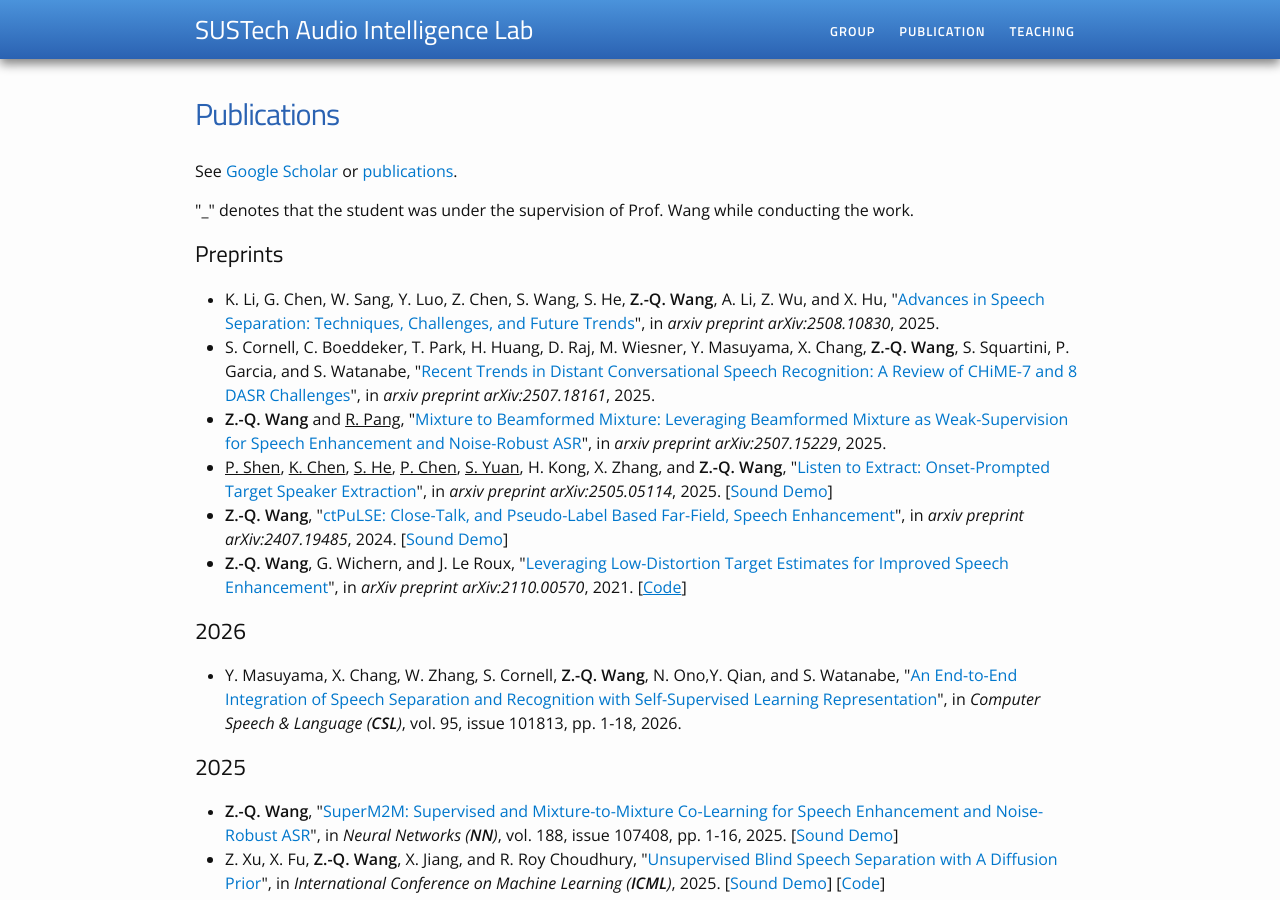
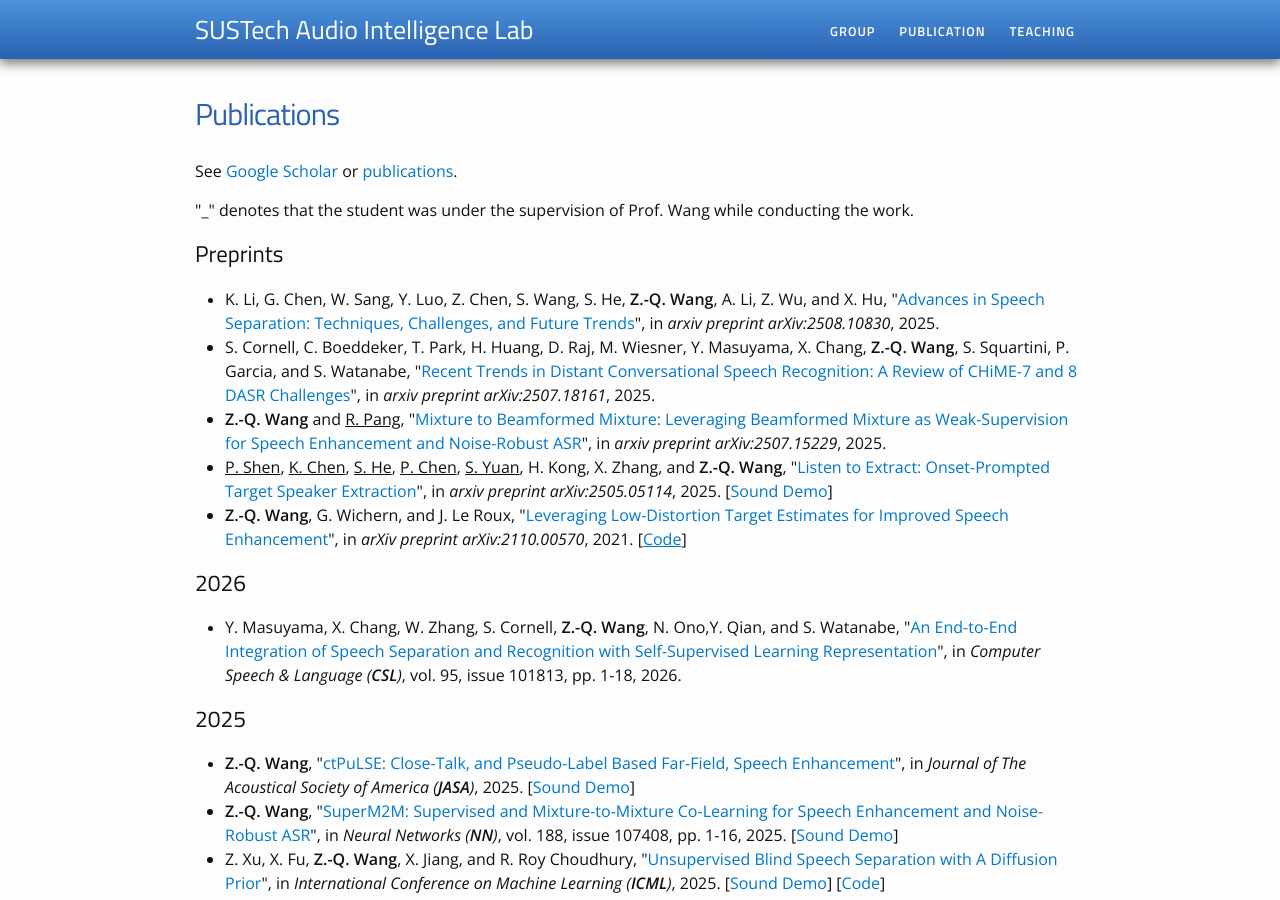
Before and after one commit to sustechailab/sustechailab.github.io, a Jekyll site: the page publication.html, which Jekyll copies as it is, in a window 1280 px wide and 900 px high. Built offline with Jekyll 4.4.1, drawn with Linux system fonts in a browser that asks for light colours.

Commit message:
Initial commit

```diff
--- a/index.html
+++ b/index.html
@@ -103,6 +103,7 @@ border-radius:50% 50% 50% 50%;
 <h2>News</h2>
 <div class="updates" style="height: 25em; overflow-y: scroll;">
 <ul>
+  <li>[09/2025] - Our paper "<i><a href="https://arxiv.org/abs/2407.19485" target="view_window">ctPuLSE: Close-Talk, and Pseudo-Label Based Far-Field, Speech Enhancement</a></i>" is accepted to JASA, 2025.</li>
   <li>[09/2025] - Prof. Wang is listed in "World's Top 2% Scientists List - Single-Year Impact" (全球前2%顶尖科学家年度榜单), 2025.</li>
   <li>[08/2025] - Our paper "<i><a href="https://arxiv.org/abs/2407.16370" target="view_window">Evolutionary Prompt Design for LLM-Based Post-ASR Error Correction</a></i>" is accepted to SiPS, 2025.</li>
   <li>[07/2025] - Our paper "<i><a href="https://arxiv.org/abs/2508.02071" target="view_window">Unsupervised Multi-Channel Speech Dereverberation via Diffusion</a></i>" is accepted to WASPAA, 2025.</li>
--- a/publication.html
+++ b/publication.html
@@ -101,10 +101,6 @@
     </li>
 
     <li>
-    <strong>Z.-Q. Wang</strong>, "<a href="https://arxiv.org/pdf/2407.19485" target="view_window">ctPuLSE: Close-Talk, and Pseudo-Label Based Far-Field, Speech Enhancement</a>", in <i>arxiv preprint arXiv:2407.19485</i>, 2024. [<a href="http://zqwang7.github.io/demos/ctPuLSE_demo/index.html" target="view_window">Sound Demo</a>]
-    </li>
-
-    <li>
     <strong>Z.-Q. Wang</strong>, G. Wichern, and J. Le Roux, "<a href="https://arxiv.org/abs/2110.00570" target="view_window">Leveraging Low-Distortion Target Estimates for Improved Speech Enhancement</a>", in <i>arXiv preprint arXiv:2110.00570</i>, 2021. [<a href="https://github.com/espnet/espnet/blob/master/espnet2/enh/separator/ineube_separator.py" target="view_window"><u>Code</u></a>]
     </li>
 
@@ -125,6 +121,10 @@
 <h2>2025</h2>
 <ul>
     <p class="STYLE1" align="justify"><font style="font-size: 12pt">
+
+    <li>
+    <strong>Z.-Q. Wang</strong>, "<a href="https://arxiv.org/abs/2407.19485" target="view_window">ctPuLSE: Close-Talk, and Pseudo-Label Based Far-Field, Speech Enhancement</a>", in <i>Journal of The Acoustical Society of America (<strong>JASA</strong>)</i>, 2025. [<a href="http://zqwang7.github.io/demos/ctPuLSE_demo/index.html" target="view_window">Sound Demo</a>]
+    </li>
 
 	<li>
     <strong>Z.-Q. Wang</strong>, "<a href="http://zqwang7.github.io/publications/SuperM2M.pdf" target="view_window">SuperM2M: Supervised and Mixture-to-Mixture Co-Learning for Speech Enhancement and Noise-Robust ASR</a>", in <i>Neural Networks (<strong>NN</strong>)</i>, vol. 188, issue 107408, pp. 1-16, 2025. [<a href="http://zqwang7.github.io/demos/SuperME_demo/index.html" target="view_window">Sound Demo</a>]
```
Also changed, not shown: 3 other files.
